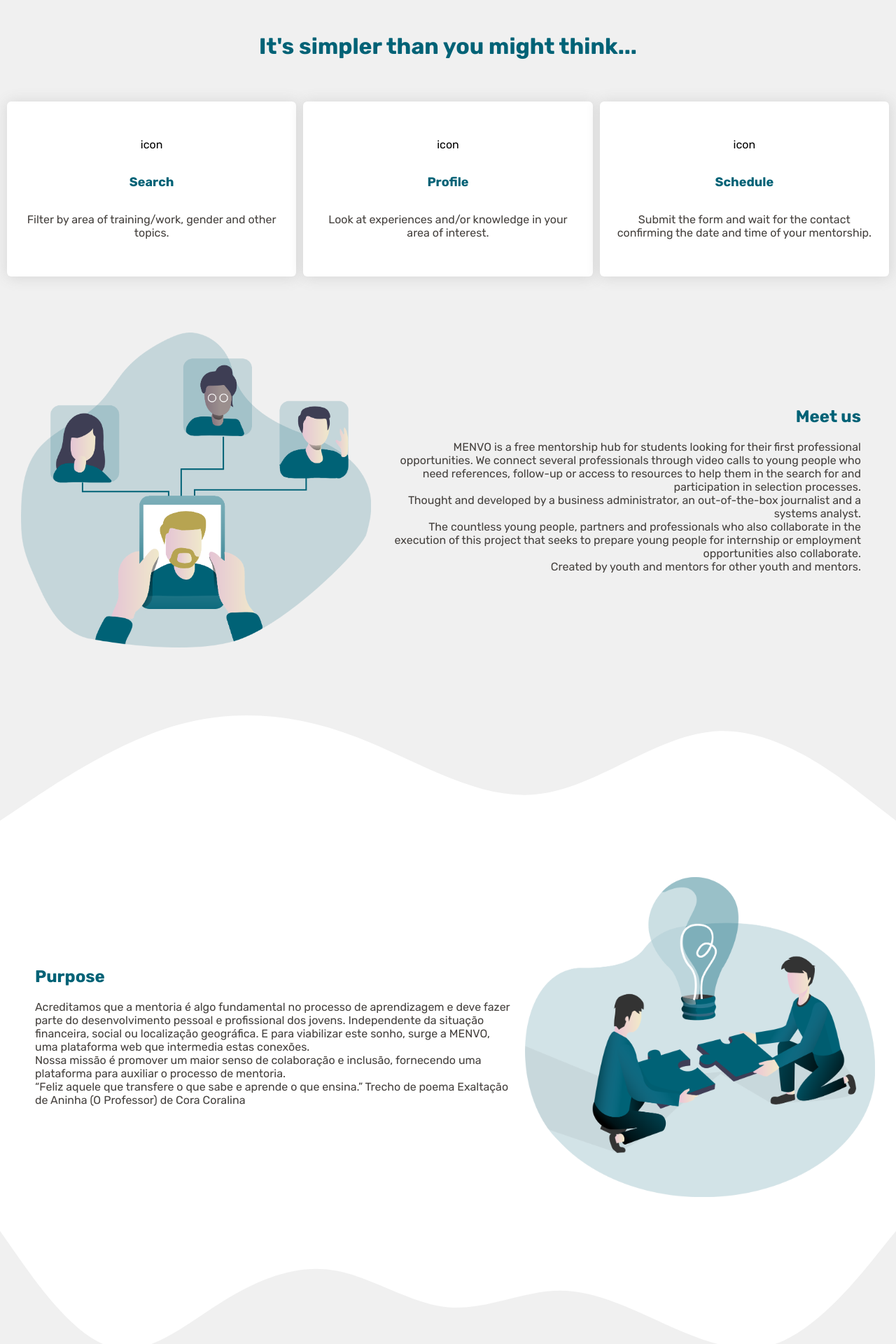
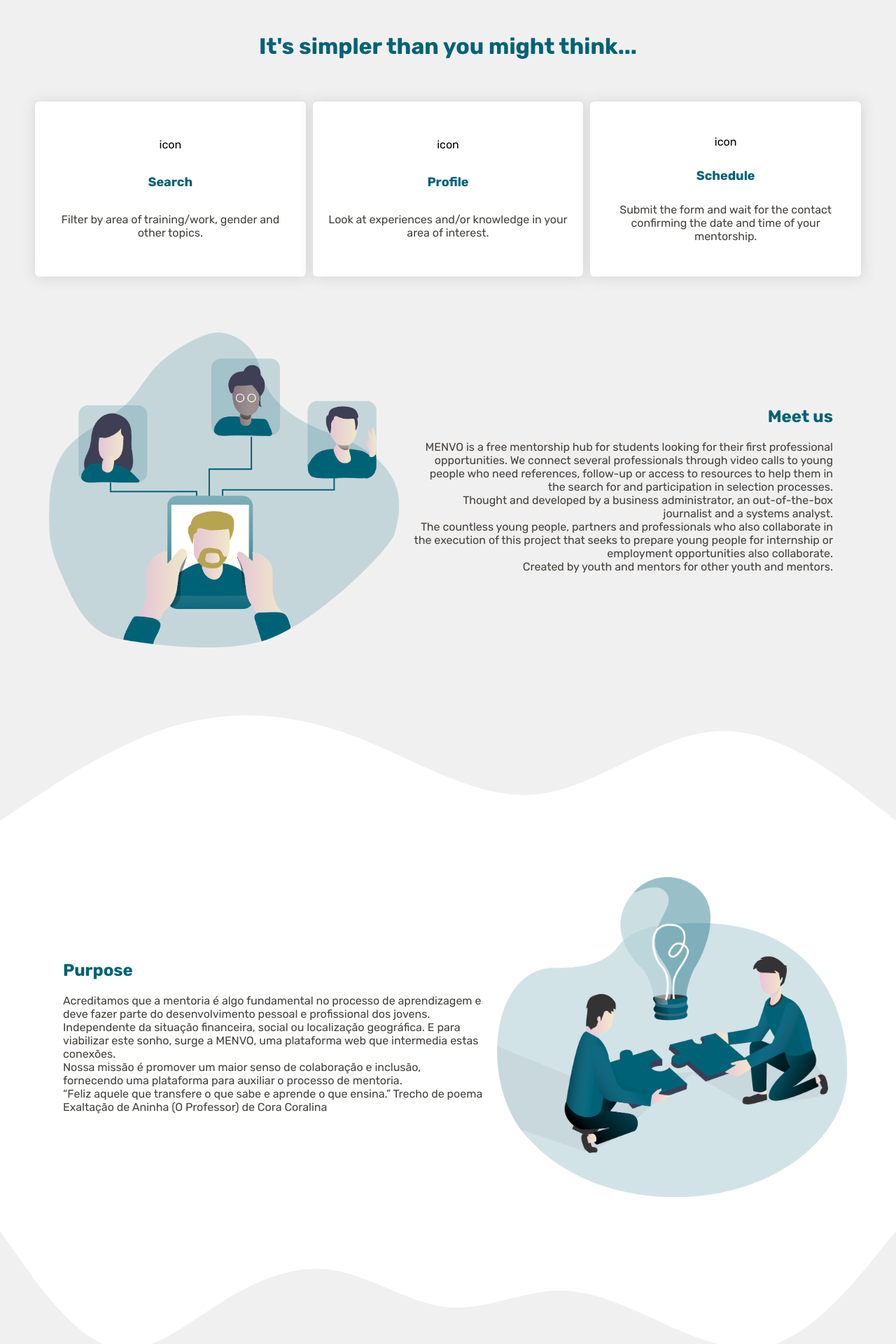
Before and after one commit to paulpessoa/menvo, a React (Create React App) app: page / in a window 1280 px wide. Shown: the part 1080-3000 px from the top of the page at 70% size. Built offline with nearby package versions, Linux system fonts and the light colour scheme.

Commit message:
add contaner class in the home sections

```diff
--- a/src/pages/Home/index.js
+++ b/src/pages/Home/index.js
@@ -31,7 +31,7 @@
         </svg>
 
         <h2>It's simpler than you might think...</h2>
-        <div className="cardsContainer">
+        <div className="cardsContainer container">
           <div className="cardWay">
             <span>icon</span>
             <h3>Search</h3>
@@ -53,7 +53,7 @@
 
       </section>
 
-      <section className="sectionMeet">
+      <section className="sectionMeet container">
         <img src={onlineTeamMeetingImg} alt="image meet us" />
 
         <div className="textContainer">
@@ -83,7 +83,7 @@
           <path className="waveToDown-gray" fillOpacity="1" d="M0,256L48,224C96,192,192,128,288,101.3C384,75,480,85,576,122.7C672,160,768,224,864,213.3C960,203,1056,117,1152,112C1248,107,1344,181,1392,218.7L1440,256L1440,0L1392,0C1344,0,1248,0,1152,0C1056,0,960,0,864,0C768,0,672,0,576,0C480,0,384,0,288,0C192,0,96,0,48,0L0,0Z"></path>
         </svg>
 
-        <div className="flexContainer">
+        <div className="flexContainer container">
           <img src={problemSolvingImg} alt="problem solving image" />
 
           <div className="textContainer">
```
Also changed, not shown: 1 other file (tests, documents, lock files or other folders).
